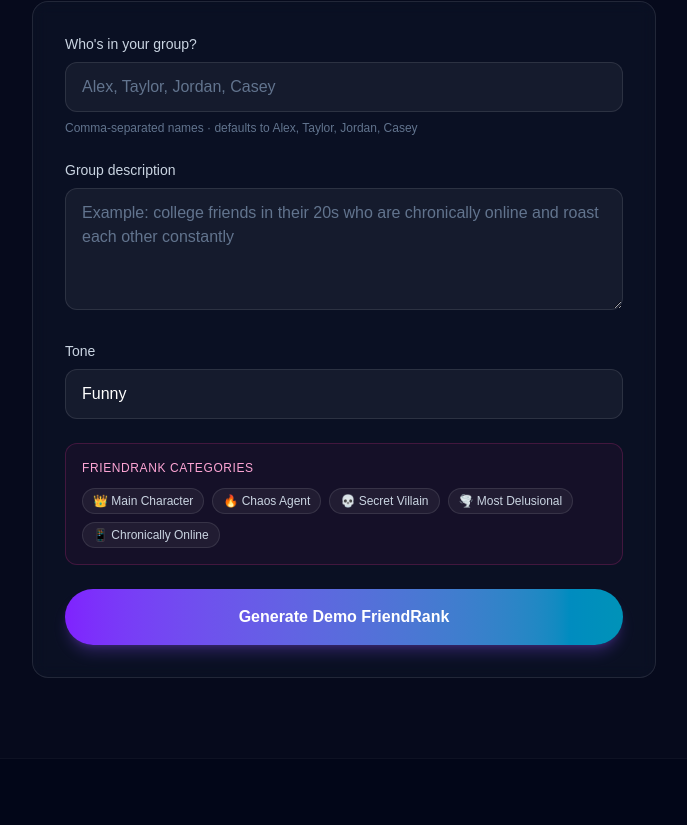
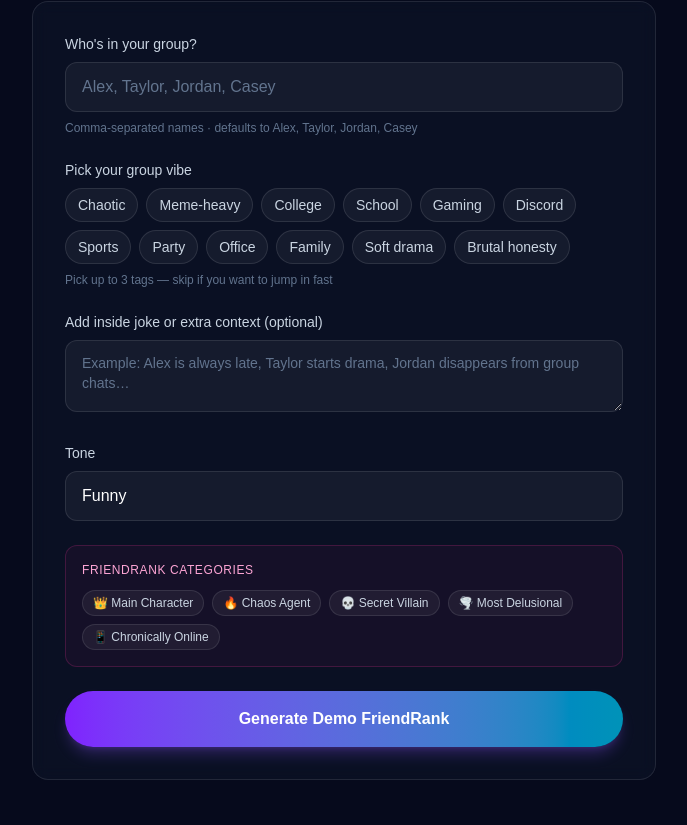
Before and after one commit to BreitlingVibe/friendrank, a Next.js app: page / in a window 1280 px wide. Shown: the part 975-1800 px from the top of the page, without its empty margins (296-983 px from the left). Built offline with nearby package versions, Linux system fonts and the light colour scheme.

Commit message:
Add vibe tags and improve setup

```diff
--- a/app/page.tsx
+++ b/app/page.tsx
@@ -18,6 +18,25 @@ const FRIEND_RANK_CATEGORIES = [
   { label: "Plot Twist Generator", emoji: "🎭", nickname: "Plot Twist Generator" },
   { label: "Most Likely To Get Cancelled", emoji: "😬", nickname: "Cancel-Worthy Legend" },
 ] as const;
+
+const VIBE_TAGS = [
+  "Chaotic",
+  "Meme-heavy",
+  "College",
+  "School",
+  "Gaming",
+  "Discord",
+  "Sports",
+  "Party",
+  "Office",
+  "Family",
+  "Soft drama",
+  "Brutal honesty",
+] as const;
+
+const MAX_VIBE_TAGS = 3;
+
+type VibeTag = (typeof VIBE_TAGS)[number];
 
 const EXTRA_NICKNAMES = [
   "The Main Character",
@@ -96,7 +115,8 @@ const inputClassName =
 
 type GeneratedGame = {
   tone: Tone;
-  groupDescription: string;
+  vibeTags: VibeTag[];
+  extraContext: string;
   questions: string[];
   friends: string[];
   categories: FriendRankCategory[];
@@ -196,8 +216,16 @@ function buildFriendRankShareText(
   ].join("\n");
 }
 
-function detectGroupTheme(description: string): GroupTheme {
-  const normalized = description.toLowerCase();
+function buildGroupProfile(vibeTags: VibeTag[], extraContext: string): string {
+  return [...vibeTags, extraContext.trim()].filter(Boolean).join(". ");
+}
+
+function detectGroupTheme(vibeTags: VibeTag[], extraContext: string): GroupTheme {
+  if (vibeTags.includes("Party")) return "party";
+  if (vibeTags.includes("College") || vibeTags.includes("School")) return "college";
+  if (vibeTags.includes("Gaming") || vibeTags.includes("Discord")) return "online";
+
+  const normalized = buildGroupProfile(vibeTags, extraContext).toLowerCase();
 
   if (/\b(beer|party|pub|drinks|bar|night out|club|wine|cocktail)\b/.test(normalized)) {
     return "party";
@@ -212,14 +240,25 @@ function detectGroupTheme(description: string): GroupTheme {
   return "generic";
 }
 
-function extractGroupVibePhrase(description: string): string {
-  const trimmed = description.trim();
-  if (!trimmed) return "your unique friend group";
-
-  const firstClause = trimmed.split(/[,;!?]/)[0]?.trim() ?? trimmed;
-  if (firstClause.length <= 55) return firstClause;
-
-  return `${firstClause.slice(0, 52).trim()}...`;
+function extractGroupVibePhrase(vibeTags: VibeTag[], extraContext: string): string {
+  const trimmed = extraContext.trim();
+  let contextSnippet = "";
+
+  if (trimmed) {
+    const firstClause = trimmed.split(/[,;!?]/)[0]?.trim() ?? trimmed;
+    contextSnippet =
+      firstClause.length <= 55
+        ? firstClause
+        : `${firstClause.slice(0, 52).trim()}...`;
+  }
+
+  if (vibeTags.length > 0 && contextSnippet) {
+    return `${vibeTags.join(" · ")} — ${contextSnippet}`;
+  }
+  if (vibeTags.length > 0) return vibeTags.join(" · ");
+  if (contextSnippet) return contextSnippet;
+
+  return "your unique friend group";
 }
 
 function applyTonePrefix(text: string, tone: Tone): string {
@@ -254,10 +293,11 @@ function applyToneToComboTagline(tagline: string, tone: Tone): string {
 
 function generateGroupVibe(
   topThree: { category: FriendRankCategory; winner: string }[],
-  groupDescription: string,
+  vibeTags: VibeTag[],
+  extraContext: string,
   tone: Tone,
 ): string {
-  const theme = detectGroupTheme(groupDescription);
+  const theme = detectGroupTheme(vibeTags, extraContext);
 
   const themeVibes: Record<Exclude<GroupTheme, "generic">, string[]> = {
     party: ["pub table chaos", "beer-fueled debates", "group chat after midnight"],
@@ -291,17 +331,55 @@ function generateGroupVibe(
     return `${percentages[index]}% ${vibe}`;
   });
 
-  const base = `This group is ${parts.join(", ")}.`;
+  const vibeLabel =
+    vibeTags.length > 0
+      ? vibeTags.map((tag) => tag.toLowerCase()).join(" + ")
+      : null;
+
+  const base = vibeLabel
+    ? `This ${vibeLabel} group is ${parts.join(", ")}.`
+    : `This group is ${parts.join(", ")}.`;
+
   return applyTonePrefix(base, tone);
 }
 
-function generateDangerousCombo(
+const vibeTagComboTaglines: Partial<Record<VibeTag, string[]>> = {
+  Chaotic: ["pure chaos unlocked", "no plan survives this duo", "unhinged teamwork"],
+  "Meme-heavy": [
+    "one meme away from disaster",
+    "group chat comedy hour",
+    "screenshot-worthy chaos",
+  ],
+  College: ["all-nighter energy", "deadline panic mode", "campus drama unfolding"],
+  School: ["homeroom drama amplified", "locker hallway chaos", "after-school group chat"],
+  Gaming: ["ranked queue rage", "one more game forever", "tilt squad activated"],
+  Discord: ["Discord drama at 2am", "voice chat chaos", "ping storm incoming"],
+  Sports: ["locker room energy", "competitive for no reason", "post-game group chat"],
+  Party: ["bad ideas after drinks", "one more round", "pub table chaos unlocked"],
+  Office: [
+    "Slack thread gone wrong",
+    "meeting that should've been an email",
+    "after-work drinks energy",
+  ],
+  Family: ["holiday table tension", "family group text chaos", "cousin drama unlocked"],
+  "Soft drama": [
+    "polite chaos brewing",
+    "passive-aggressive energy",
+    "subtle tension rising",
+  ],
+  "Brutal honesty": [
+    "no filter activated",
+    "truth bomb incoming",
+    "honesty with zero padding",
+  ],
+};
+
+function pickDangerousComboTagline(
+  vibeTags: VibeTag[],
+  extraContext: string,
+  theme: GroupTheme,
   friends: string[],
-  groupDescription: string,
-  tone: Tone,
 ): string {
-  const theme = detectGroupTheme(groupDescription);
-
   const themeTaglines: Record<GroupTheme, string[]> = {
     party: [
       "one more round",
@@ -328,6 +406,50 @@ function generateDangerousCombo(
     ],
   };
 
+  for (const tag of vibeTags) {
+    const taglines = vibeTagComboTaglines[tag];
+    if (taglines?.length) {
+      const index =
+        (friends[0]?.length ?? 0) + (friends[1]?.length ?? 0) + tag.length;
+      let tagline = taglines[index % taglines.length];
+
+      const contextHint = extraContext.trim().split(/[,;!?]/)[0]?.trim();
+      if (contextHint && contextHint.length >= 12) {
+        const snippet =
+          contextHint.length <= 36
+            ? contextHint
+            : `${contextHint.slice(0, 33).trim()}...`;
+        tagline = `${tagline} — "${snippet}" energy`;
+      }
+
+      return tagline;
+    }
+  }
+
+  const options = themeTaglines[theme];
+  const index = (friends[0]?.length ?? 0) + (friends[1]?.length ?? 0);
+  let tagline = options[index % options.length];
+
+  const contextHint = extraContext.trim().split(/[,;!?]/)[0]?.trim();
+  if (contextHint && contextHint.length >= 12) {
+    const snippet =
+      contextHint.length <= 36
+        ? contextHint
+        : `${contextHint.slice(0, 33).trim()}...`;
+    tagline = `${tagline} — "${snippet}" energy`;
+  }
+
+  return tagline;
+}
+
+function generateDangerousCombo(
+  friends: string[],
+  vibeTags: VibeTag[],
+  extraContext: string,
+  tone: Tone,
+): string {
+  const theme = detectGroupTheme(vibeTags, extraContext);
+
   if (friends.length === 0) {
     return applyToneToComboTagline(
       "This group + group chat = chaos unlocked",
@@ -336,20 +458,31 @@ function generateDangerousCombo(
   }
 
   if (friends.length === 1) {
-    const tagline = themeTaglines[theme][0] ?? themeTaglines.generic[0];
+    const rawTagline = pickDangerousComboTagline(
+      vibeTags,
+      extraContext,
+      theme,
+      friends,
+    );
     return applyToneToComboTagline(
-      `${friends[0]} + the group chat = ${tagline}`,
+      `${friends[0]} + the group chat = ${rawTagline}`,
       tone,
     );
   }
 
   const name1 = friends[0];
   const name2 = friends[1];
-  const options = themeTaglines[theme];
-  const tagline = applyToneToComboTagline(
-    options[(name1.length + name2.length) % options.length],
-    tone,
+  const rawTagline = pickDangerousComboTagline(
+    vibeTags,
+    extraContext,
+    theme,
+    friends,
   );
+  const tagline = applyToneToComboTagline(rawTagline, tone);
+
+  if (vibeTags.length >= 2) {
+    return `${name1} + ${name2} = ${tagline} (${vibeTags[0].toLowerCase()} × ${vibeTags[1].toLowerCase()} combo)`;
+  }
 
   return `${name1} + ${name2} = ${tagline}`;
 }
@@ -377,15 +510,20 @@ function FriendRankResultsView({
   }));
   const friendNicknames = assignFriendNicknames(friends, categoryResults);
   const topThree = categoryResults.slice(0, 3);
-  const groupVibePhrase = extractGroupVibePhrase(game.groupDescription);
+  const groupVibePhrase = extractGroupVibePhrase(
+    game.vibeTags,
+    game.extraContext,
+  );
   const groupVibe = generateGroupVibe(
     topThree,
-    game.groupDescription,
+    game.vibeTags,
+    game.extraContext,
     game.tone,
   );
   const dangerousCombo = generateDangerousCombo(
     friends,
-    game.groupDescription,
+    game.vibeTags,
+    game.extraContext,
     game.tone,
   );
   const shareText = buildFriendRankShareText(topThree, groupVibe);
@@ -818,7 +956,8 @@ export default function Home() {
   const unlockedResultsRef = useRef<HTMLElement>(null);
 
   const [groupNames, setGroupNames] = useState("");
-  const [groupDescription, setGroupDescription] = useState("");
+  const [selectedVibeTags, setSelectedVibeTags] = useState<VibeTag[]>([]);
+  const [extraContext, setExtraContext] = useState("");
   const [tone, setTone] = useState<Tone>("Funny");
   const [generatedGame, setGeneratedGame] = useState<GeneratedGame | null>(
     null,
@@ -917,6 +1056,18 @@ export default function Home() {
     scrollToCreateGame();
   }
 
+  function toggleVibeTag(tag: VibeTag) {
+    setSelectedVibeTags((prev) => {
+      if (prev.includes(tag)) {
+        return prev.filter((item) => item !== tag);
+      }
+      if (prev.length >= MAX_VIBE_TAGS) {
+        return prev;
+      }
+      return [...prev, tag];
+    });
+  }
+
   function handleGenerateGame(e: React.FormEvent) {
     e.preventDefault();
     const friends = parseGroupNames(groupNames);
@@ -924,7 +1075,8 @@ export default function Home() {
 
     setGeneratedGame({
       tone,
-      groupDescription,
+      vibeTags: selectedVibeTags,
+      extraContext,
       friends,
       categories,
       questions: generateFriendRankQuestions(categories),
@@ -1055,19 +1207,55 @@ export default function Home() {
                 </div>
 
                 <div>
+                  <p className="mb-2 block text-sm font-medium text-slate-300">
+                    Pick your group vibe
+                  </p>
+                  <div className="flex flex-wrap gap-2">
+                    {VIBE_TAGS.map((tag) => {
+                      const isSelected = selectedVibeTags.includes(tag);
+                      const isDisabled =
+                        !isSelected &&
+                        selectedVibeTags.length >= MAX_VIBE_TAGS;
+
+                      return (
+                        <button
+                          key={tag}
+                          type="button"
+                          onClick={() => toggleVibeTag(tag)}
+                          disabled={isDisabled}
+                          className={`rounded-full border px-3 py-1.5 text-sm font-medium transition ${
+                            isSelected
+                              ? "border-violet-400/60 bg-violet-500/25 text-white shadow-sm shadow-violet-500/20"
+                              : isDisabled
+                                ? "cursor-not-allowed border-white/5 bg-white/[0.02] text-slate-600"
+                                : "border-white/10 bg-white/5 text-slate-300 hover:border-violet-500/30 hover:bg-violet-500/10"
+                          }`}
+                        >
+                          {tag}
+                        </button>
+                      );
+                    })}
+                  </div>
+                  <p className="mt-2 text-xs text-slate-500">
+                    Pick up to {MAX_VIBE_TAGS} tags — skip if you want to jump
+                    in fast
+                  </p>
+                </div>
+
+                <div>
                   <label
-                    htmlFor="group-description"
+                    htmlFor="extra-context"
                     className="mb-2 block text-sm font-medium text-slate-300"
                   >
-                    Group description
+                    Add inside joke or extra context (optional)
                   </label>
                   <textarea
-                    id="group-description"
-                    rows={4}
-                    value={groupDescription}
-                    onChange={(e) => setGroupDescription(e.target.value)}
-                    placeholder="Example: college friends in their 20s who are chronically online and roast each other constantly"
-                    className={`${inputClassName} resize-y min-h-[100px]`}
+                    id="extra-context"
+                    rows={2}
+                    value={extraContext}
+                    onChange={(e) => setExtraContext(e.target.value)}
+                    placeholder="Example: Alex is always late, Taylor starts drama, Jordan disappears from group chats…"
+                    className={`${inputClassName} resize-y min-h-[72px] text-sm`}
                   />
                 </div>
 
@@ -1367,7 +1555,7 @@ export default function Home() {
               FriendRank Categories
             </h2>
             <p className="mt-3 text-slate-400">
-              Gen Z ranking categories your group will obsess over
+              Friend group categories built for chaos
             </p>
           </div>
 
```
